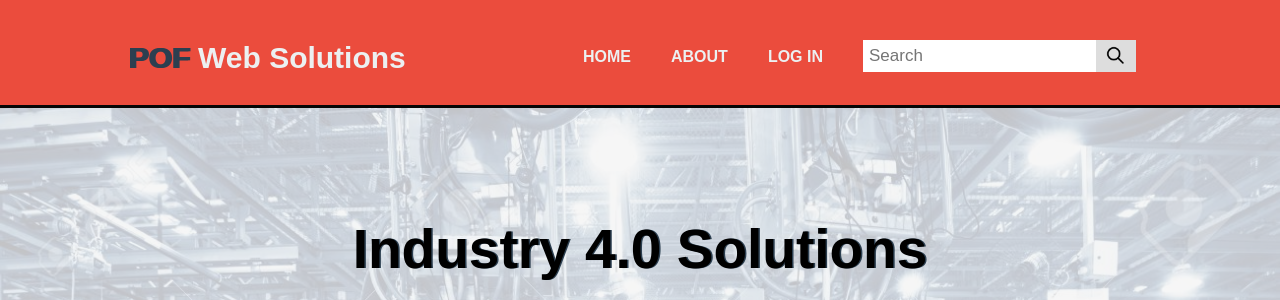
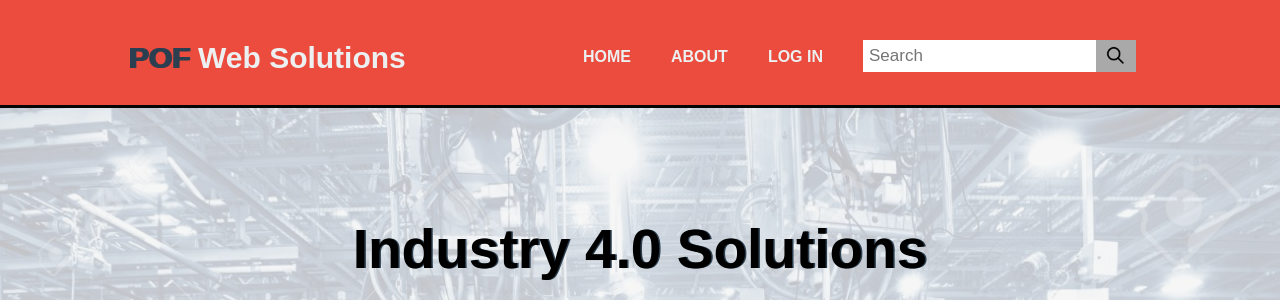
Before and after one commit to Ben-Costa/Plant_of_the_Future, a Flask app: page / in a window 1280 px wide, with the pointer over the restyled element. Shown: the top 300 px of the page. Run offline with Flask 2, Linux system fonts and the light colour scheme.

Commit message:
search bar added, before flexbox and before removing extra files

```diff
--- a/POFWebpage/static/styles/pof_style.css
+++ b/POFWebpage/static/styles/pof_style.css
@@ -146,6 +146,10 @@ header{
 
 }
 
+/*#container-header{
+    display: flex;
+}*/
+
 header a{
     color: #ECF0F1;
     text-decoration: none;
@@ -189,6 +193,10 @@ header #search_bar .button_2{
     font-size: 17px;
     border: none;
     cursor: pointer;
+}
+
+header #search_bar .button_2:hover{
+    background-color: darkgrey;
 }
 
 header #search_bar .button_2 img{
@@ -328,7 +336,7 @@ footer{
 
 /*media query- use to make look good when small width*/
 
-@media(max-width: 1128px){ /*tablet size*/
+@media(max-width: 1128px){
 
     #services .box{
         float: none;
@@ -343,7 +351,40 @@ footer{
     }
 }
 
-@media(max-width: 900px){ /*tablet size*/
+/*@media(max-width: 1090px){ /*search bar reactive
+
+    header #search_bar,
+    header nav
+    {
+        float: right;
+        text-align: center;
+        width: 100%;
+        display:block;
+
+    }
+
+    header #search_bar input[type = "search"]{
+        float: left;
+        display: flex;
+        width: 70%;
+        margin-right: 0px;
+
+    }
+
+    header #search_bar .button_2{
+        display: flex;
+        float: none;
+        width: 30%;
+        margin-left: 0px;
+
+
+    }
+
+}*/
+
+
+
+@media(max-width: 900px){
 
     #newsletter h1,
     #newsletter form{
--- a/POFWebpage/templates/base.html
+++ b/POFWebpage/templates/base.html
@@ -9,6 +9,7 @@
         <meta name="author" content="Ben Costa">
 
         <title>
+            <!--block one here-->
             Hi
         </title>
         <link rel="stylesheet" type="text/css" href= "{{ url_for('static',filename='styles/pof_style.css') }}">
@@ -19,7 +20,6 @@
                 <div id= "branding">
                     <h1><span class = "highlight">POF</span> Web Solutions</h1> <!--span is inline level elements- if wrapped in div would go in own line-->
                 </div>
-
                     <div id="search_bar">
                             <form>
                                 <input type="search" placeholder="Search">
@@ -53,6 +53,7 @@
                 </form>
             </div>
         </section>
+        <!--block one here- change for about page-->
 
         <section id="services">
             <div class="container">
```
Lines whose indentation alone changed are shown as unchanged.
